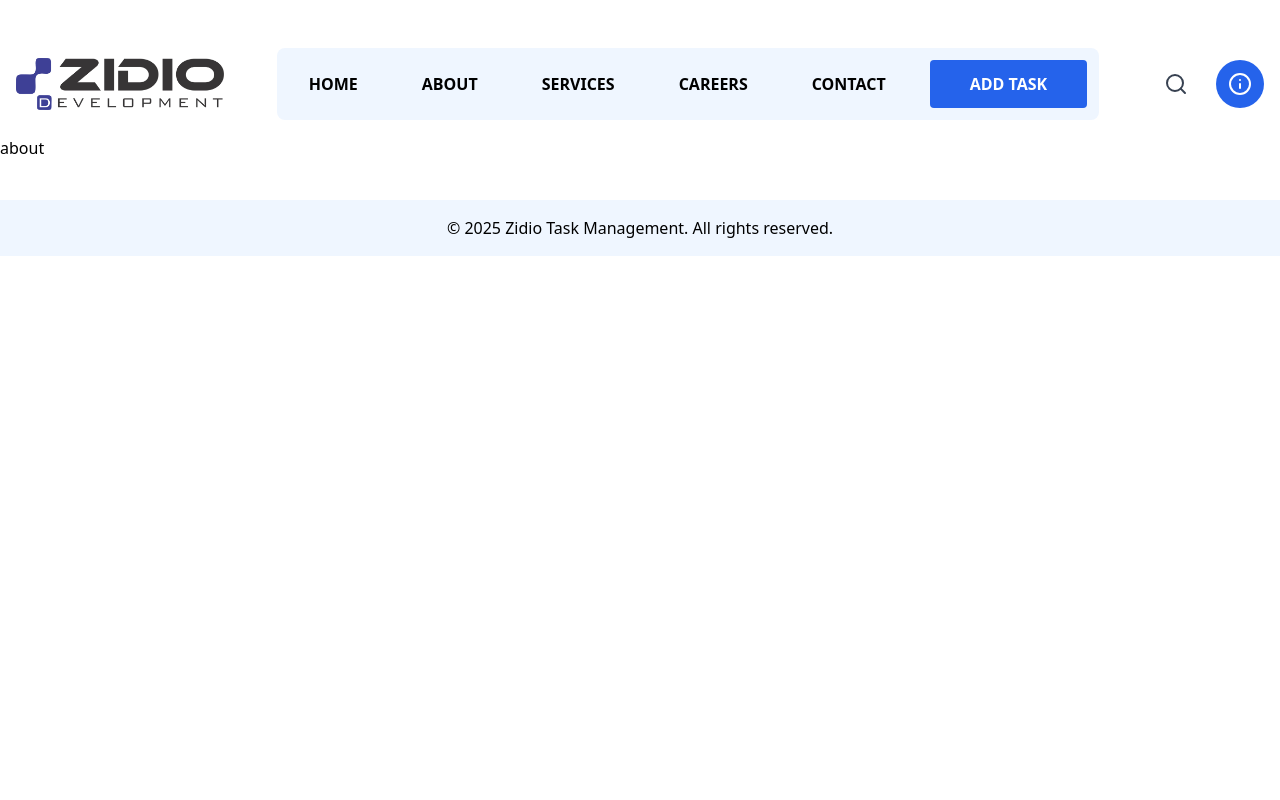
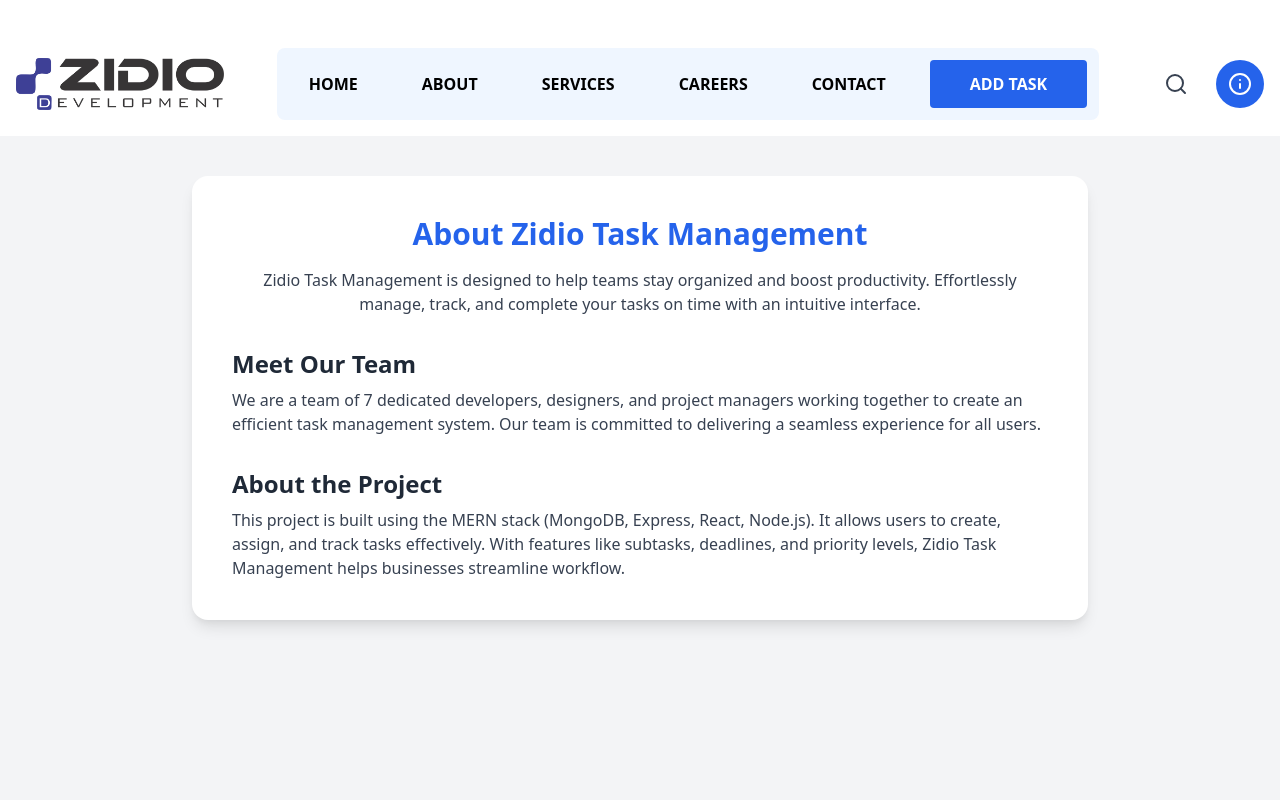
Before and after one commit to developertarun01/Zidio-Task-Management, a React (Create React App) app in the folder zidio-task-frontend/: page /about in a window 1280 px wide. Shown: the top 800 px of the page. Built offline with nearby package versions, Linux system fonts and the light colour scheme; no server answers.

Commit message:
Update About.js

```diff
--- a/zidio-task-frontend/src/pages/About.js
+++ b/zidio-task-frontend/src/pages/About.js
@@ -1,9 +1,33 @@
-import React from 'react'
+import React from "react";
 
-const about = () => {
+const About = () => {
   return (
-    <div>about</div>
-  )
-}
+    <div className="flex flex-col items-center p-10 bg-gray-100 min-h-screen">
+      <div className="bg-white p-10 rounded-2xl shadow-lg max-w-4xl w-full">
+        <h1 className="text-3xl font-bold text-center text-blue-600">About Zidio Task Management</h1>
+        <p className="text-gray-700 mt-4 text-center">
+          Zidio Task Management is designed to help teams stay organized and boost productivity.
+          Effortlessly manage, track, and complete your tasks on time with an intuitive interface.
+        </p>
+        <div className="mt-8">
+          <h2 className="text-2xl font-semibold text-gray-800">Meet Our Team</h2>
+          <p className="text-gray-700 mt-2">
+            We are a team of 7 dedicated developers, designers, and project managers working together to
+            create an efficient task management system. Our team is committed to delivering a seamless
+            experience for all users.
+          </p>
+        </div>
+        <div className="mt-8">
+          <h2 className="text-2xl font-semibold text-gray-800">About the Project</h2>
+          <p className="text-gray-700 mt-2">
+            This project is built using the MERN stack (MongoDB, Express, React, Node.js). It allows users
+            to create, assign, and track tasks effectively. With features like subtasks, deadlines, and
+            priority levels, Zidio Task Management helps businesses streamline workflow.
+          </p>
+        </div>
+      </div>
+    </div>
+  );
+};
 
-export default about
+export default About;
```
